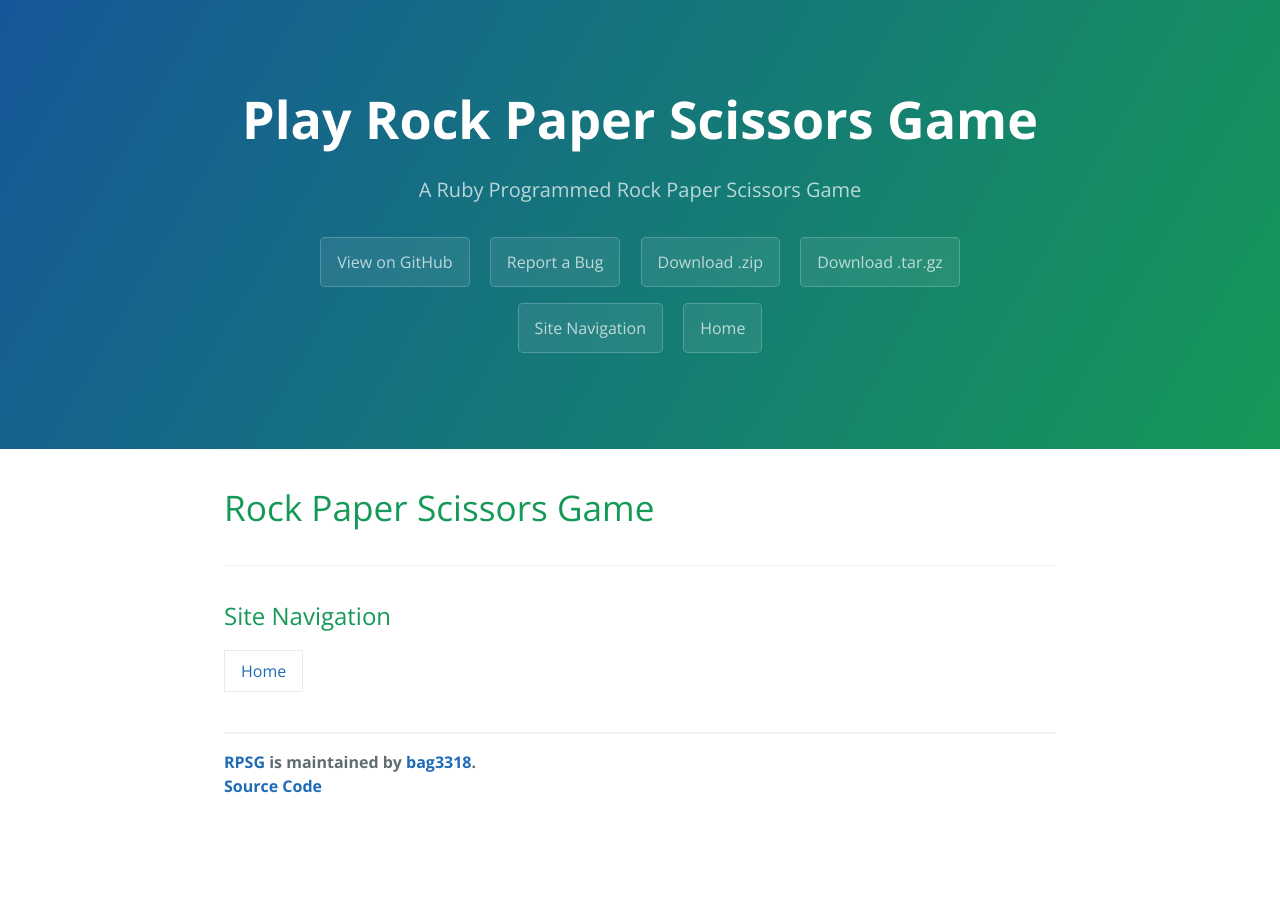
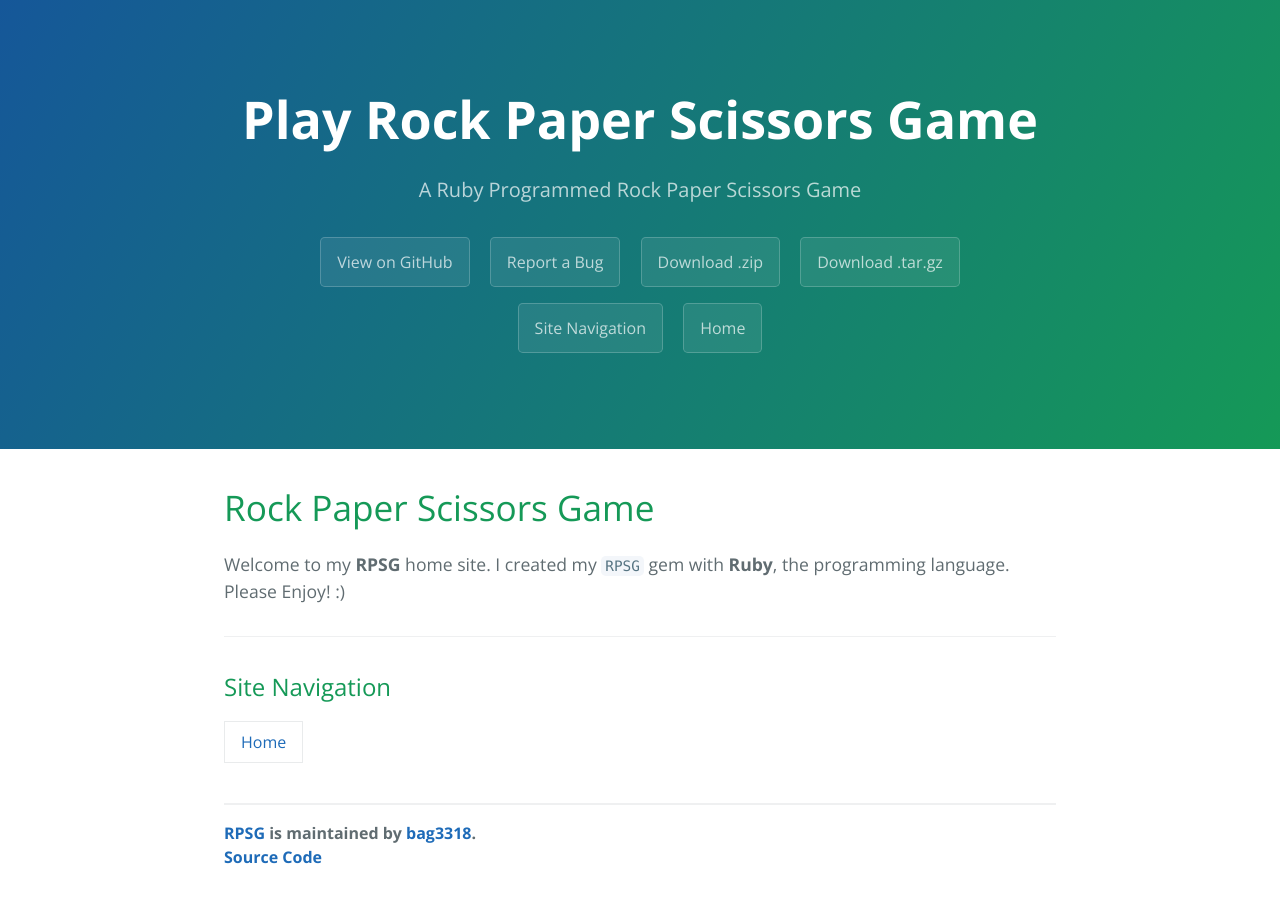
Before and after one commit to bag3318/RPSG, a Jekyll site: the page built from docs/index.md, in a window 1280 px wide. Built offline with Jekyll 4.4.1, drawn with Linux system fonts in a browser that asks for light colours.

Commit message:
update site docs

```diff
--- a/docs/_config.yml
+++ b/docs/_config.yml
@@ -14,7 +14,7 @@ exclude:
   - thumbnail.png
   - LICENSE
   - script
-gems:
+plugins:  # gems:
   - github-pages
 # Sass/SCSS
 sass:
--- a/docs/index.md
+++ b/docs/index.md
@@ -5,3 +5,6 @@ permalink: /index.html
 ---
 
 # Rock Paper Scissors Game
+
+Welcome to my **RPSG** home site. I created my `RPSG` gem with __Ruby__, the programming language.
+Please Enjoy! :)
```
Also changed, not shown: 1 other file.
